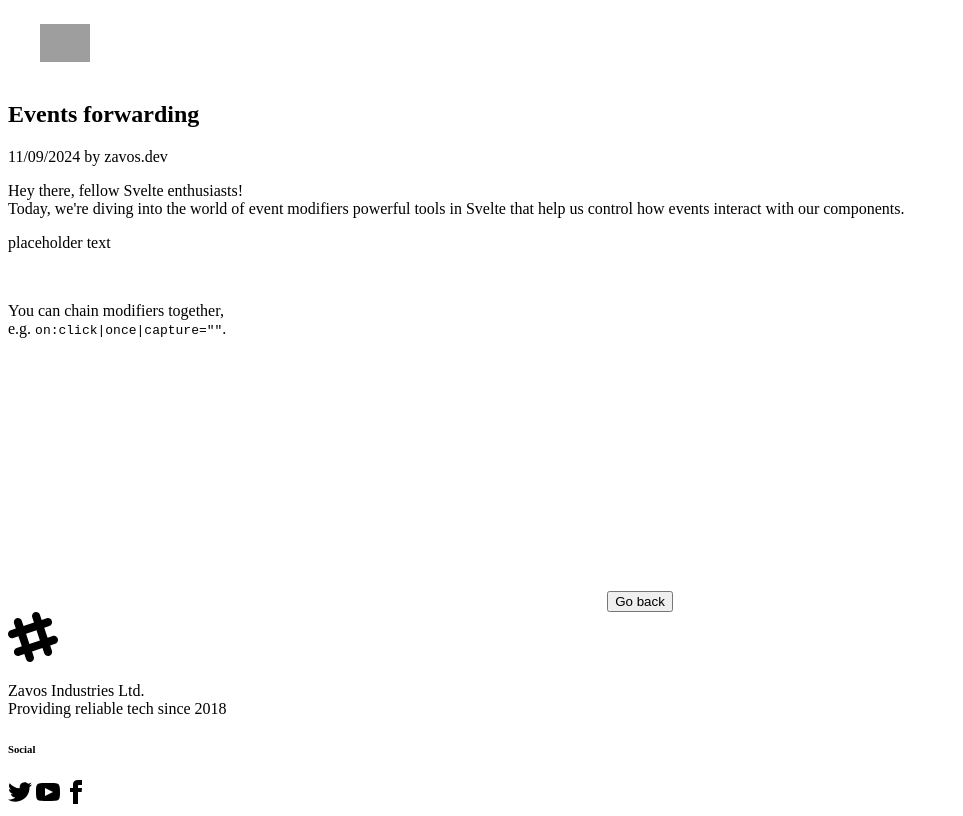
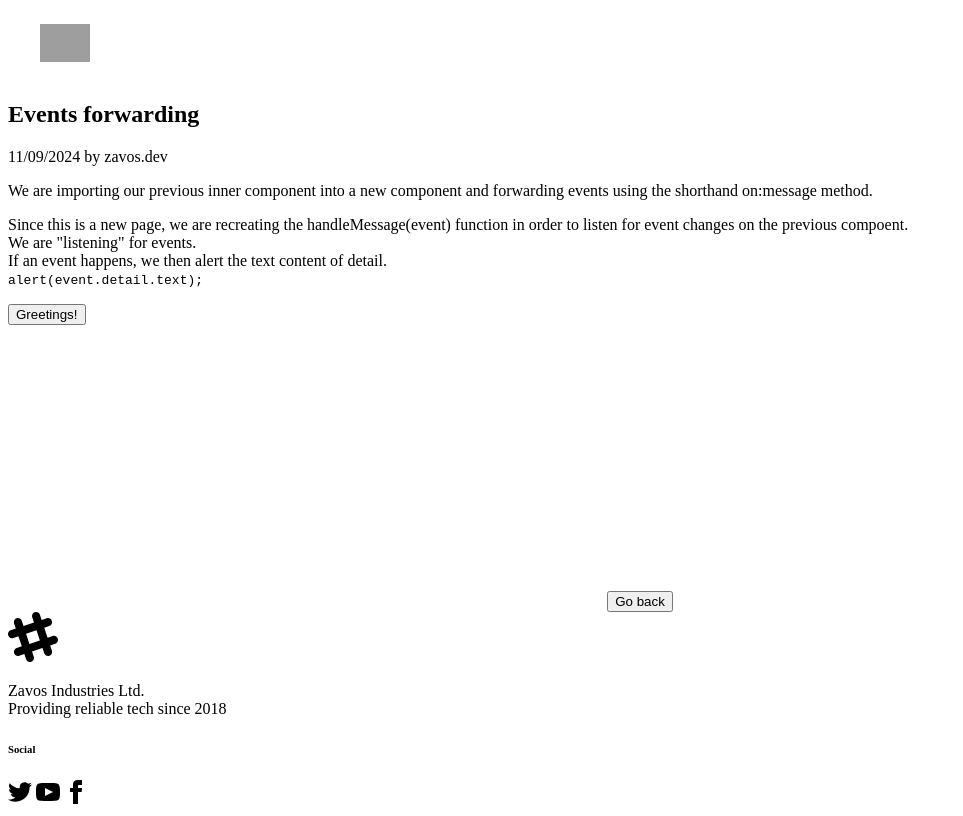
Before and after one commit to kzavos/svelte-training, a SvelteKit app: page /projects/project-4 in a window 1280 px wide. Shown: the whole page, without its empty margins (0-963 px from the left). Built offline with nearby package versions, Linux system fonts and the light colour scheme; grey boxes are pictures that could not be loaded.

Commit message:
Apply the logic and the text of the 4th blog post

```diff
--- /dev/null
+++ b/src/components/outer.svelte
@@ -0,0 +1,5 @@
+<script>
+	import Inner from './inner.svelte';
+</script>
+
+<Inner on:message />
--- a/src/routes/projects/project-4/+page.svelte
+++ b/src/routes/projects/project-4/+page.svelte
@@ -1,4 +1,9 @@
 <script>
+	import Outer from '../../../components/outer.svelte';
+
+	function handleMessage(event) {
+		alert(event.detail.text);
+	}
 </script>
 
 <article class="container mx-auto max-w-3xl break-words px-4 py-8">
@@ -9,16 +14,18 @@
 	</p>
 
 	<div class="prose text-lg leading-relaxed">
-		Hey there, fellow Svelte enthusiasts! <br />Today, we're diving into the world of event
-		modifiers powerful tools in Svelte that help us control how events interact with our components.<br
-		/>
+		We are importing our previous inner component into a new component and forwarding events using
+		the shorthand on:message method.
 	</div>
 	<div class="container mx-auto max-w-3xl break-words px-4 py-8">
-		<p class="text-large">placeholder text</p>
+		<p class="text-large">
+			Since this is a new page, we are recreating the handleMessage(event) function in order to
+			listen for event changes on the previous compoent. <br /> We are "listening" for events.<br />
+			If an event happens, we then alert the text content of detail. <br />
+			<code>alert(event.detail.text);</code>
+		</p>
 	</div>
-
-	<br />
-	<p>You can chain modifiers together,<br /> e.g. <code>on:click|once|capture=""</code>.</p>
+	<Outer on:message={handleMessage} />
 </article>
 
 <style>
```
